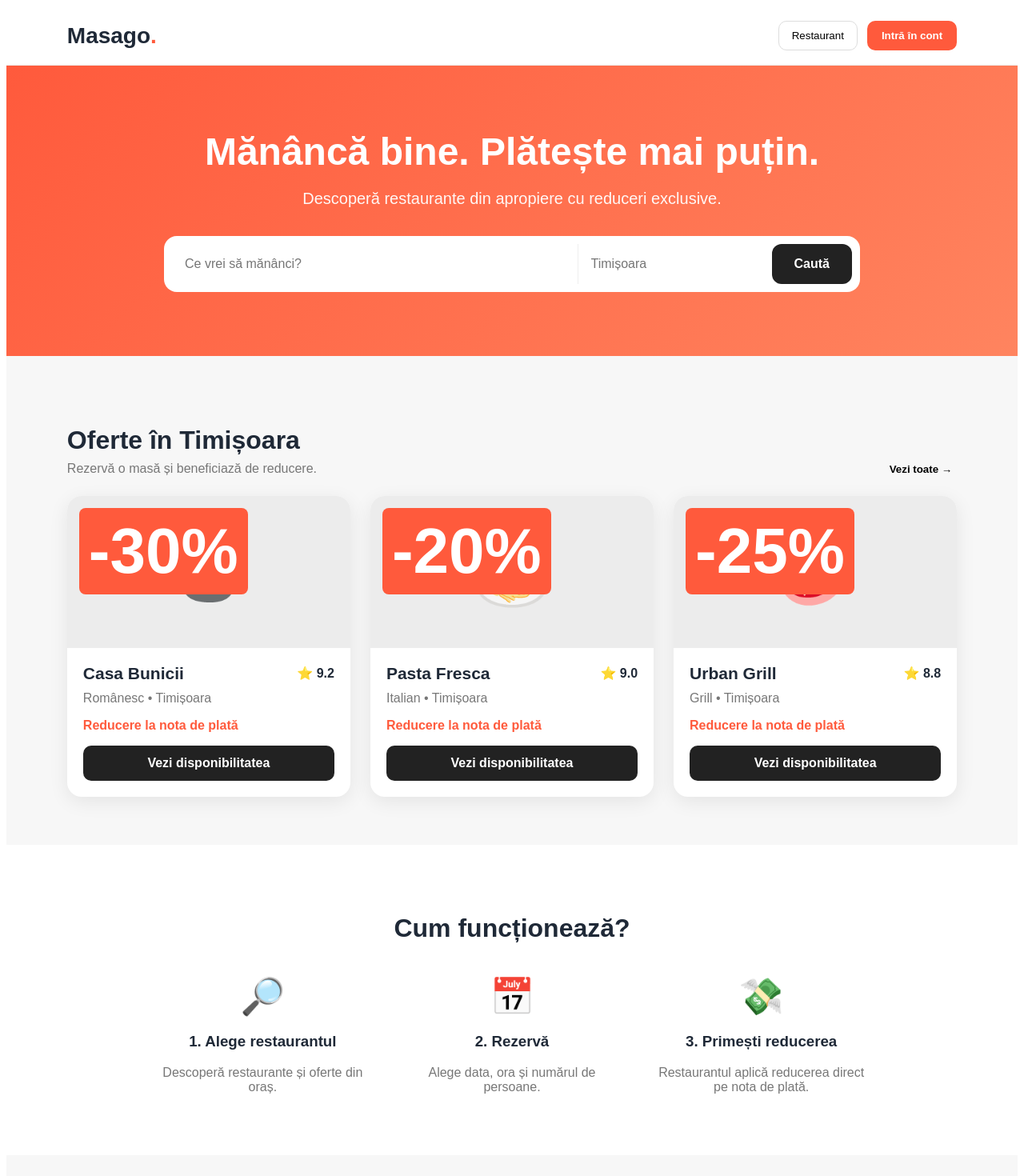
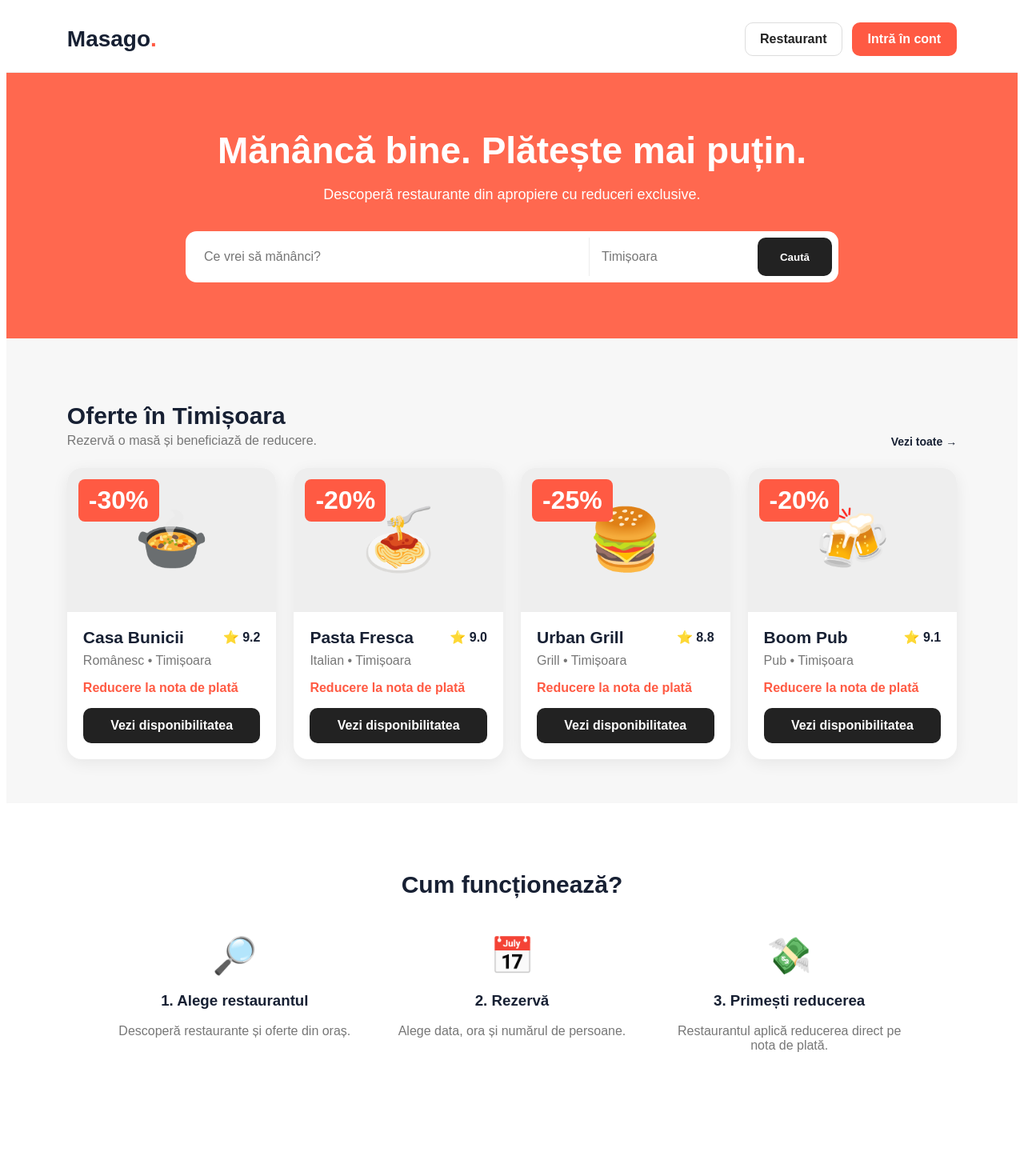
Before and after one commit to masago1/masago1, a Next.js app: page / in a window 1280 px wide. Shown: the top 1470 px of the page at 80% size. After the commit the page ends 1400 px from the top, so only its background shows below. Built offline with nearby package versions, Linux system fonts and the light colour scheme.

Commit message:
Update page.js

```diff
--- a/app/page.js
+++ b/app/page.js
@@ -7,6 +7,7 @@ export default function Home() {
       discount: "-30%",
       location: "Timișoara",
       emoji: "🍲",
+      href: "/restaurant",
     },
     {
       name: "Pasta Fresca",
@@ -15,6 +16,7 @@ export default function Home() {
       discount: "-20%",
       location: "Timișoara",
       emoji: "🍝",
+      href: "/restaurant",
     },
     {
       name: "Urban Grill",
@@ -22,85 +24,101 @@ export default function Home() {
       rating: "8.8",
       discount: "-25%",
       location: "Timișoara",
-      emoji: "🥩",
+      emoji: "🍔",
+      href: "/restaurant",
+    },
+    {
+      name: "Boom Pub",
+      type: "Pub",
+      rating: "9.1",
+      discount: "-20%",
+      location: "Timișoara",
+      emoji: "🍻",
+      href: "/restaurant/boom-pub",
     },
   ];
 
   return (
     <main
       style={{
+        fontFamily: "Arial, sans-serif",
         margin: 0,
-        fontFamily: "Arial, sans-serif",
         background: "#f7f7f7",
         minHeight: "100vh",
-        color: "#1f2937",
+        color: "#172033",
       }}
     >
-      {/* NAVBAR */}
+      {/* HEADER */}
       <header
         style={{
           background: "white",
-          padding: "18px 6%",
+          padding: "20px 6%",
           display: "flex",
           justifyContent: "space-between",
           alignItems: "center",
-          borderBottom: "1px solid #eeeeee",
-          position: "sticky",
-          top: 0,
-          zIndex: 10,
+          borderBottom: "1px solid #eee",
         }}
       >
         <div
           style={{
             fontSize: "28px",
-            fontWeight: "800",
+            fontWeight: "bold",
           }}
         >
-          Masago<span style={{ color: "#ff5a3c" }}>.</span>
+          Masago
+          <span style={{ color: "#ff5a43" }}>.</span>
         </div>
 
-        <div style={{ display: "flex", gap: "12px" }}>
-          <button
+        <div
           style={{
-              background: "white",
+            display: "flex",
+            gap: "12px",
+            alignItems: "center",
+          }}
+        >
+          <a
+            href="/login"
+            style={{
+              textDecoration: "none",
+              color: "#222",
               border: "1px solid #ddd",
+              padding: "11px 18px",
               borderRadius: "10px",
-              padding: "10px 16px",
-              cursor: "pointer",
+              fontWeight: "bold",
             }}
           >
             Restaurant
-          </button>
+          </a>
 
-          <button
+          <a
+            href="/login"
             style={{
-              background: "#ff5a3c",
+              textDecoration: "none",
+              background: "#ff5a43",
               color: "white",
-              border: "none",
+              padding: "12px 20px",
               borderRadius: "10px",
-              padding: "10px 18px",
               fontWeight: "bold",
-              cursor: "pointer",
             }}
           >
             Intră în cont
-          </button>
+          </a>
         </div>
       </header>
 
       {/* HERO */}
       <section
         style={{
-          background: "linear-gradient(135deg, #ff5a3c, #ff845f)",
+          background: "#ff684f",
+          padding: "70px 6%",
           color: "white",
-          padding: "80px 6%",
           textAlign: "center",
         }}
       >
         <h1
           style={{
-            fontSize: "48px",
-            margin: "0 0 16px",
+            fontSize: "46px",
+            margin: "0 0 15px 0",
           }}
         >
           Mănâncă bine. Plătește mai puțin.
@@ -108,9 +126,8 @@ export default function Home() {
 
         <p
           style={{
-            fontSize: "20px",
+            fontSize: "18px",
             marginBottom: "35px",
-            opacity: 0.95,
           }}
         >
           Descoperă restaurante din apropiere cu reduceri exclusive.
@@ -118,13 +135,13 @@ export default function Home() {
 
         <div
           style={{
-            maxWidth: "850px",
+            maxWidth: "800px",
             margin: "auto",
             background: "white",
-            padding: "10px",
-            borderRadius: "16px",
             display: "flex",
-            gap: "10px",
+            borderRadius: "14px",
+            overflow: "hidden",
+            padding: "8px",
           }}
         >
           <input
@@ -132,21 +149,29 @@ export default function Home() {
             style={{
               flex: 1,
               border: "none",
-              padding: "16px",
+              outline: "none",
+              padding: "15px",
               fontSize: "16px",
-              outline: "none",
+            }}
+          />
+
+          <div
+            style={{
+              width: "1px",
+              background: "#eee",
             }}
           />
 
           <input
-            placeholder="Timișoara"
+            value="Timișoara"
+            readOnly
             style={{
-              width: "200px",
+              width: "180px",
               border: "none",
-              borderLeft: "1px solid #eee",
-              padding: "16px",
+              outline: "none",
+              padding: "15px",
               fontSize: "16px",
-              outline: "none",
+              color: "#777",
             }}
           />
 
@@ -156,9 +181,8 @@ export default function Home() {
               color: "white",
               border: "none",
               padding: "0 28px",
-              borderRadius: "12px",
+              borderRadius: "10px",
               fontWeight: "bold",
-              fontSize: "16px",
               cursor: "pointer",
             }}
           >
@@ -167,10 +191,10 @@ export default function Home() {
         </div>
       </section>
 
-      {/* RESTAURANTS */}
+      {/* RESTAURANTE */}
       <section
         style={{
-          padding: "60px 6%",
+          padding: "55px 6%",
           maxWidth: "1300px",
           margin: "auto",
         }}
@@ -179,42 +203,46 @@ export default function Home() {
           style={{
             display: "flex",
             justifyContent: "space-between",
-            alignItems: "end",
+            alignItems: "flex-end",
             marginBottom: "25px",
           }}
         >
           <div>
             <h2
               style={{
-                fontSize: "32px",
-                marginBottom: "8px",
+                fontSize: "30px",
+                marginBottom: "5px",
               }}
             >
               Oferte în Timișoara
             </h2>
 
-            <p style={{ color: "#777", margin: 0 }}>
+            <p
+              style={{
+                color: "#777",
+                margin: 0,
+              }}
+            >
               Rezervă o masă și beneficiază de reducere.
             </p>
           </div>
 
-          <button
+          <span
             style={{
-              background: "transparent",
-              border: "none",
               fontWeight: "bold",
-              cursor: "pointer",
+              fontSize: "14px",
             }}
           >
             Vezi toate →
-          </button>
+          </span>
         </div>
 
         <div
           style={{
             display: "grid",
-            gridTemplateColumns: "repeat(auto-fit, minmax(260px, 1fr))",
-            gap: "25px",
+            gridTemplateColumns:
+              "repeat(auto-fit, minmax(250px, 1fr))",
+            gap: "22px",
           }}
         >
           {restaurants.map((restaurant) => (
@@ -224,81 +252,107 @@ export default function Home() {
                 background: "white",
                 borderRadius: "18px",
                 overflow: "hidden",
-                boxShadow: "0 6px 25px rgba(0,0,0,0.08)",
+                boxShadow:
+                  "0 5px 20px rgba(0,0,0,0.07)",
+              }}
+            >
+              {/* POZA / EMOJI */}
+              <div
+                style={{
+                  height: "180px",
+                  background: "#eeeeee",
+                  display: "flex",
+                  justifyContent: "center",
+                  alignItems: "center",
+                  position: "relative",
                 }}
               >
                 <div
                   style={{
-                  height: "190px",
-                  background: "#ececec",
-                  display: "flex",
-                  alignItems: "center",
-                  justifyContent: "center",
-                  fontSize: "80px",
-                  position: "relative",
+                    fontSize: "75px",
                   }}
                 >
                   {restaurant.emoji}
+                </div>
 
                 <div
                   style={{
                     position: "absolute",
-                    top: "15px",
-                    left: "15px",
-                    background: "#ff5a3c",
+                    top: "14px",
+                    left: "14px",
+                    background: "#ff5a43",
                     color: "white",
-                    padding: "8px 12px",
+                    fontSize: "32px",
+                    fontWeight: "bold",
+                    padding: "8px 13px",
                     borderRadius: "8px",
-                    fontWeight: "bold",
                   }}
                 >
                   {restaurant.discount}
                 </div>
               </div>
 
-              <div style={{ padding: "20px" }}>
+              {/* DETALII */}
+              <div
+                style={{
+                  padding: "20px",
+                }}
+              >
                 <div
                   style={{
                     display: "flex",
                     justifyContent: "space-between",
                     alignItems: "center",
+                    gap: "10px",
                   }}
                 >
-                  <h3 style={{ margin: 0, fontSize: "21px" }}>
+                  <h3
+                    style={{
+                      margin: 0,
+                      fontSize: "21px",
+                    }}
+                  >
                     {restaurant.name}
                   </h3>
 
-                  <strong>⭐ {restaurant.rating}</strong>
+                  <strong>
+                    ⭐ {restaurant.rating}
+                  </strong>
                 </div>
 
                 <p
                   style={{
                     color: "#777",
-                    margin: "10px 0",
+                    marginTop: "8px",
                   }}
                 >
                   {restaurant.type} • {restaurant.location}
                 </p>
 
-                <p style={{ fontWeight: "bold", color: "#ff5a3c" }}>
+                <p
+                  style={{
+                    fontWeight: "bold",
+                    color: "#ff5a43",
+                  }}
+                >
                   Reducere la nota de plată
                 </p>
 
                 <a
-  href="/restaurant"
+                  href={restaurant.href}
                   style={{
                     display: "block",
                     width: "100%",
+                    boxSizing: "border-box",
                     background: "#222",
                     color: "white",
                     borderRadius: "10px",
                     padding: "13px",
                     fontWeight: "bold",
                     cursor: "pointer",
-    marginTop: "5px",
+                    marginTop: "12px",
                     textAlign: "center",
                     textDecoration: "none",
-    boxSizing: "border-box",
                   }}
                 >
                   Vezi disponibilitatea
@@ -309,7 +363,7 @@ export default function Home() {
         </div>
       </section>
 
-      {/* HOW IT WORKS */}
+      {/* CUM FUNCTIONEAZA */}
       <section
         style={{
           background: "white",
@@ -317,20 +371,30 @@ export default function Home() {
           textAlign: "center",
         }}
       >
-        <h2 style={{ fontSize: "32px" }}>Cum funcționează?</h2>
+        <h2
+          style={{
+            fontSize: "30px",
+            marginBottom: "45px",
+          }}
+        >
+          Cum funcționează?
+        </h2>
 
         <div
           style={{
-            maxWidth: "900px",
-            margin: "40px auto 0",
+            maxWidth: "1000px",
+            margin: "auto",
             display: "grid",
-            gridTemplateColumns: "repeat(auto-fit, minmax(200px, 1fr))",
-            gap: "35px",
+            gridTemplateColumns:
+              "repeat(auto-fit, minmax(220px, 1fr))",
+            gap: "40px",
           }}
         >
           <div>
             <div style={{ fontSize: "45px" }}>🔎</div>
+
             <h3>1. Alege restaurantul</h3>
+
             <p style={{ color: "#777" }}>
               Descoperă restaurante și oferte din oraș.
             </p>
@@ -338,7 +402,9 @@ export default function Home() {
 
           <div>
             <div style={{ fontSize: "45px" }}>📅</div>
+
             <h3>2. Rezervă</h3>
+
             <p style={{ color: "#777" }}>
               Alege data, ora și numărul de persoane.
             </p>
@@ -346,58 +412,15 @@ export default function Home() {
 
           <div>
             <div style={{ fontSize: "45px" }}>💸</div>
+
             <h3>3. Primești reducerea</h3>
+
             <p style={{ color: "#777" }}>
               Restaurantul aplică reducerea direct pe nota de plată.
             </p>
           </div>
         </div>
       </section>
-
-      {/* RESTAURANT CTA */}
-      <section
-        style={{
-          margin: "60px 6%",
-          padding: "50px",
-          background: "#202020",
-          color: "white",
-          borderRadius: "22px",
-          textAlign: "center",
-        }}
-      >
-        <h2 style={{ fontSize: "32px" }}>
-          Ai un restaurant?
-        </h2>
-
-        <p style={{ color: "#ccc", fontSize: "18px" }}>
-          Umple mesele libere și atrage clienți noi.
-        </p>
-
-        <button
-          style={{
-            marginTop: "15px",
-            background: "#ff5a3c",
-            color: "white",
-            border: "none",
-            borderRadius: "10px",
-            padding: "14px 25px",
-            fontWeight: "bold",
-            cursor: "pointer",
-          }}
-        >
-          Înscrie restaurantul
-        </button>
-      </section>
-
-      <footer
-        style={{
-          padding: "30px",
-          textAlign: "center",
-          color: "#777",
-        }}
-      >
-        © 2026 Masago
-      </footer>
     </main>
   );
 }
```
Lines whose indentation alone changed are shown as unchanged.
